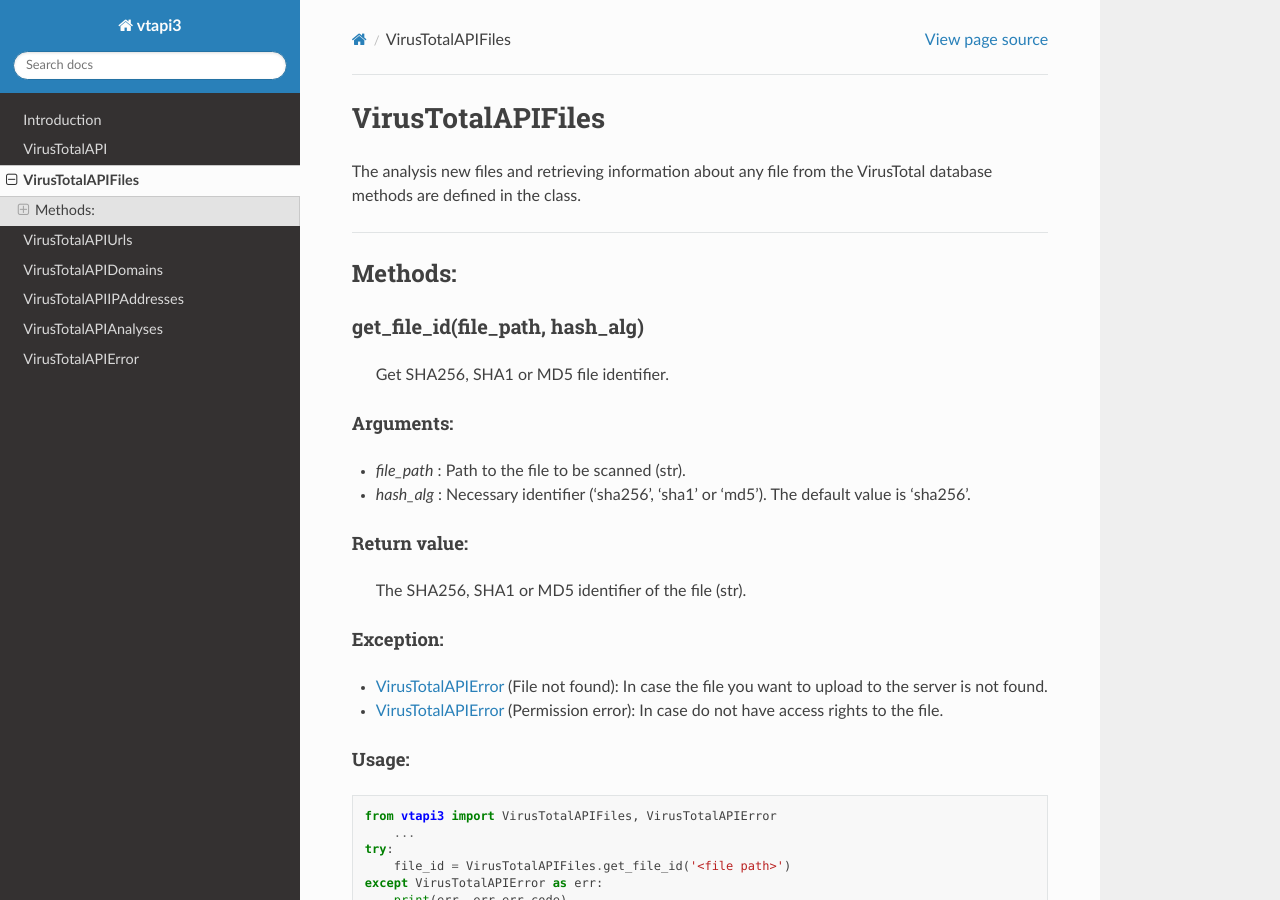
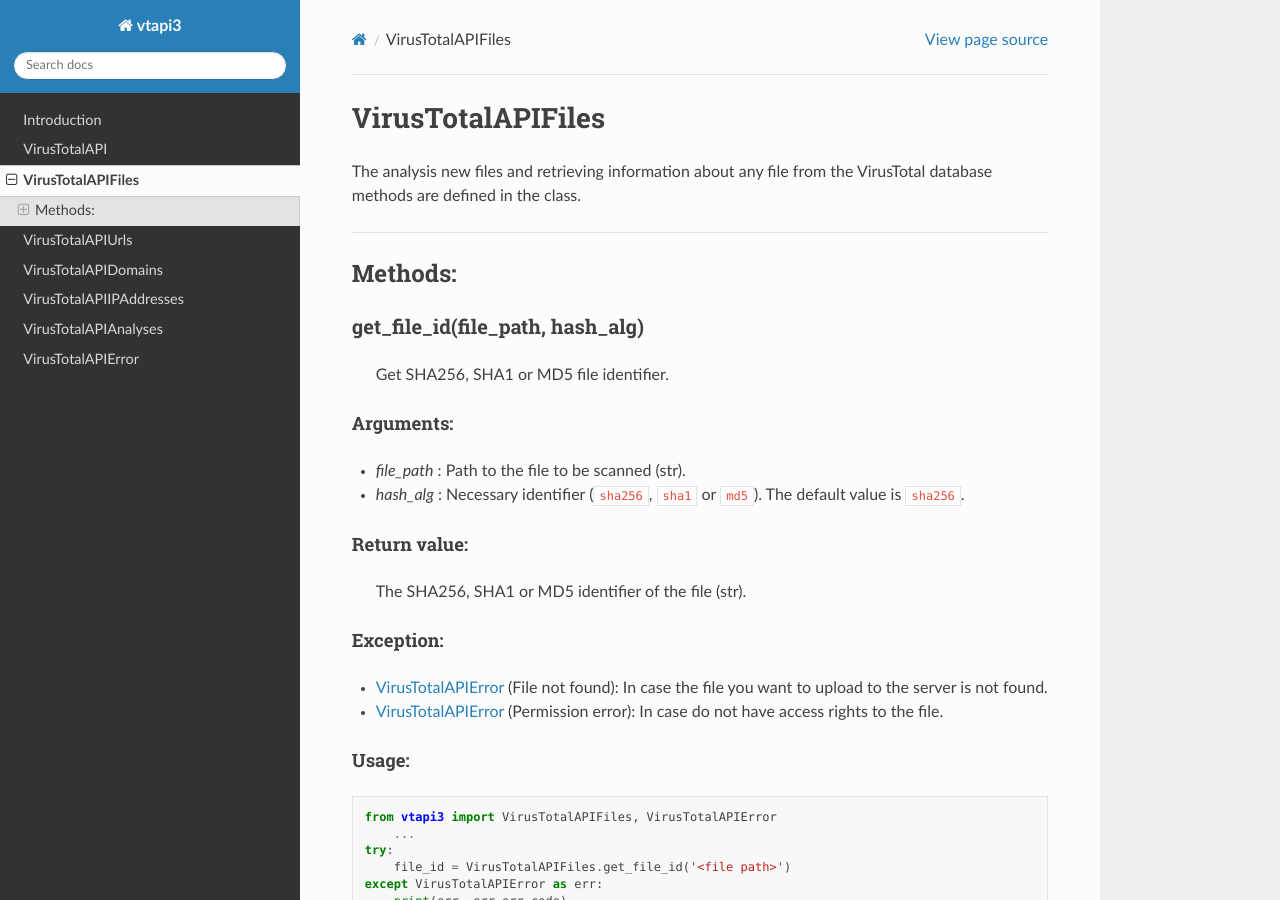
Before and after one commit to drobotun/virustotalapi3, a Sphinx documentation site: the page built from docs/source/file_class.rst, in a window 1280 px wide and 900 px high. Built offline with Sphinx 7.4.7 and the Read the Docs theme 2.0.0, drawn with Linux system fonts in a browser that asks for light colours.

Commit message:
Update file_class.rst

```diff
--- a/docs/source/file_class.rst
+++ b/docs/source/file_class.rst
@@ -17,7 +17,7 @@ Arguments:
 """"""""""
 
 - *file_path* : Path to the file to be scanned (str).
-- *hash_alg* : Necessary identifier ('sha256', 'sha1' or 'md5'). The default value is 'sha256'.
+- *hash_alg* : Necessary identifier (``sha256``, ``sha1`` or ``md5``). The default value is ``sha256``.
 
 Return value:
 """""""""""""
```
